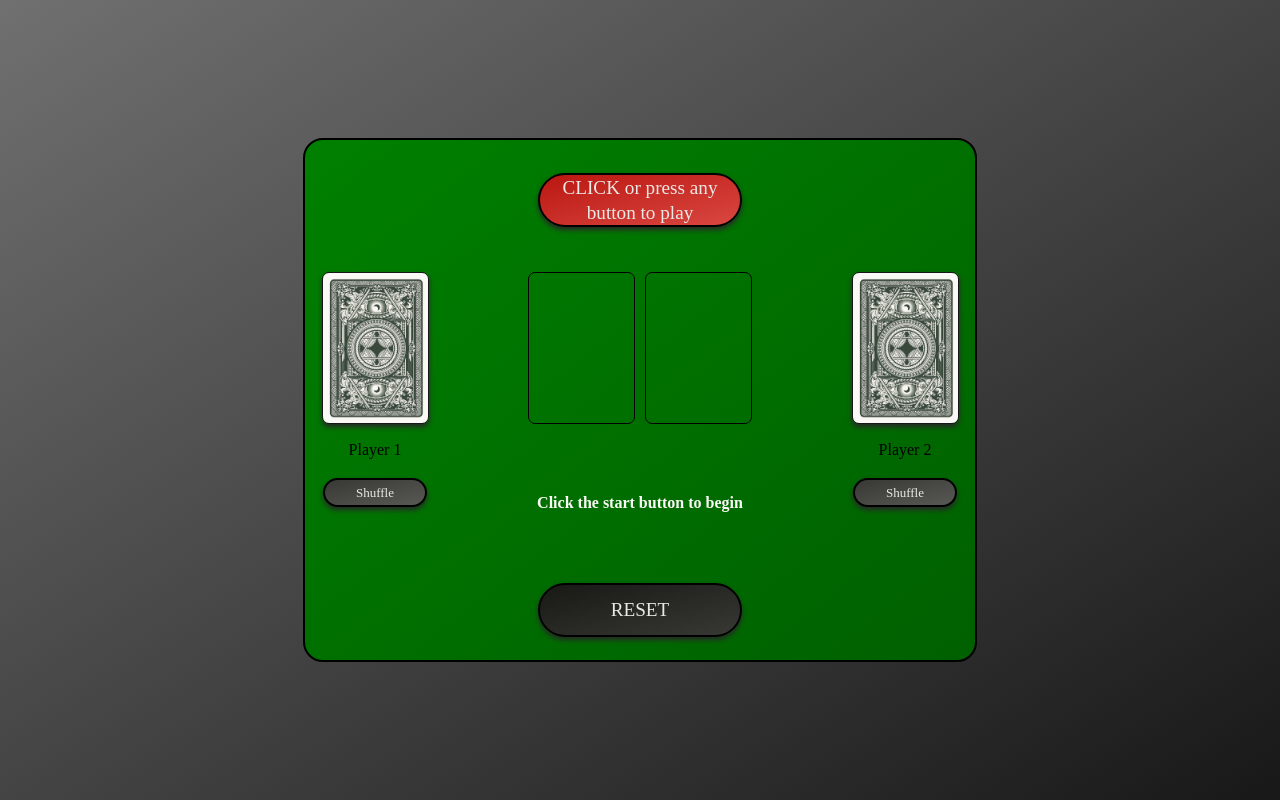
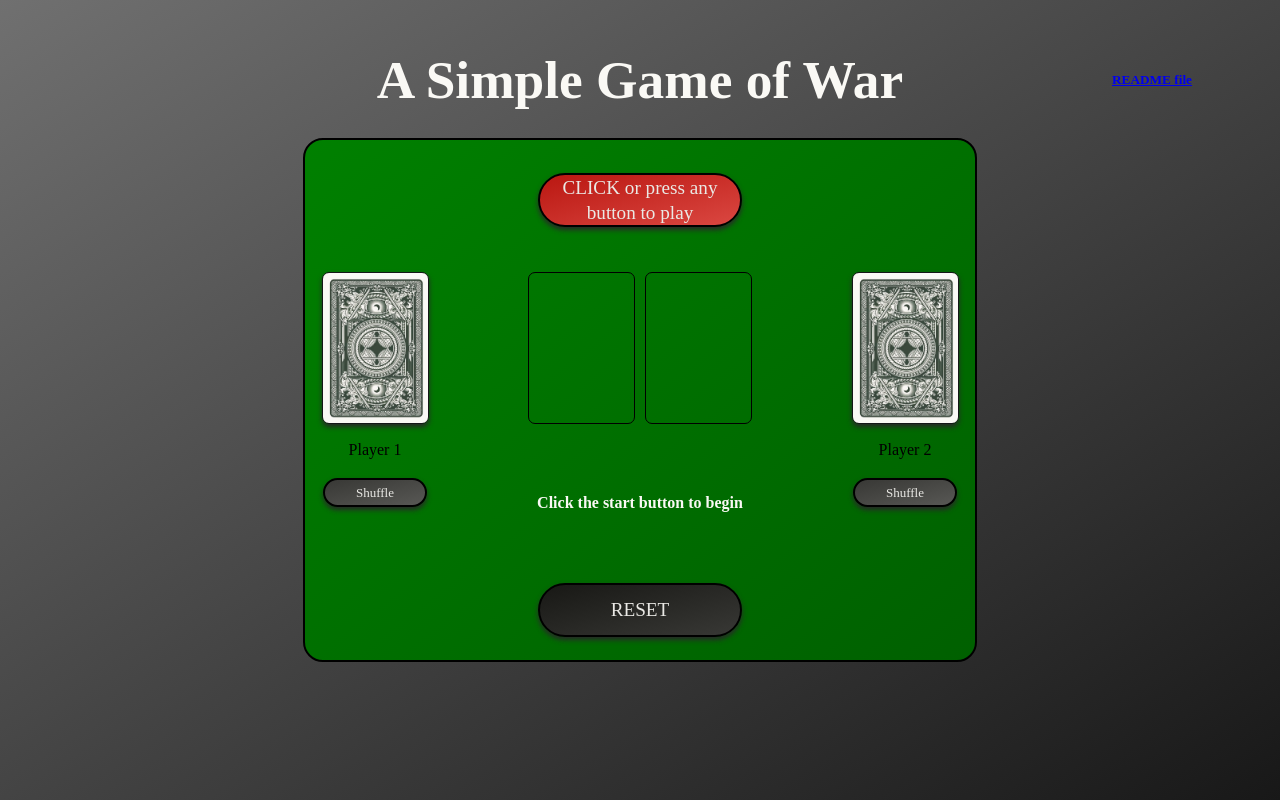
Before and after one commit to nuetzi/nuetzi.github.io, a plain HTML site: page index.html in a window 1280 px wide. Drawn offline with Linux system fonts and the light colour scheme.

Commit message:
Update index.html

```diff
--- a/index.html
+++ b/index.html
@@ -13,6 +13,8 @@
 </head>
 <body>
     <div class="mainBody">
+        <h1>A Simple Game of War</h1><br>
+        <h5><a href="https://github.com/nuetzi/nuetzi.github.io/blob/main/README.md">README file</a></h5>
         <div class="gameArea">
             <div class="playButton">CLICK or press any button to play</div>
             <div id="deck1" class="card reverse player"></div>
```
